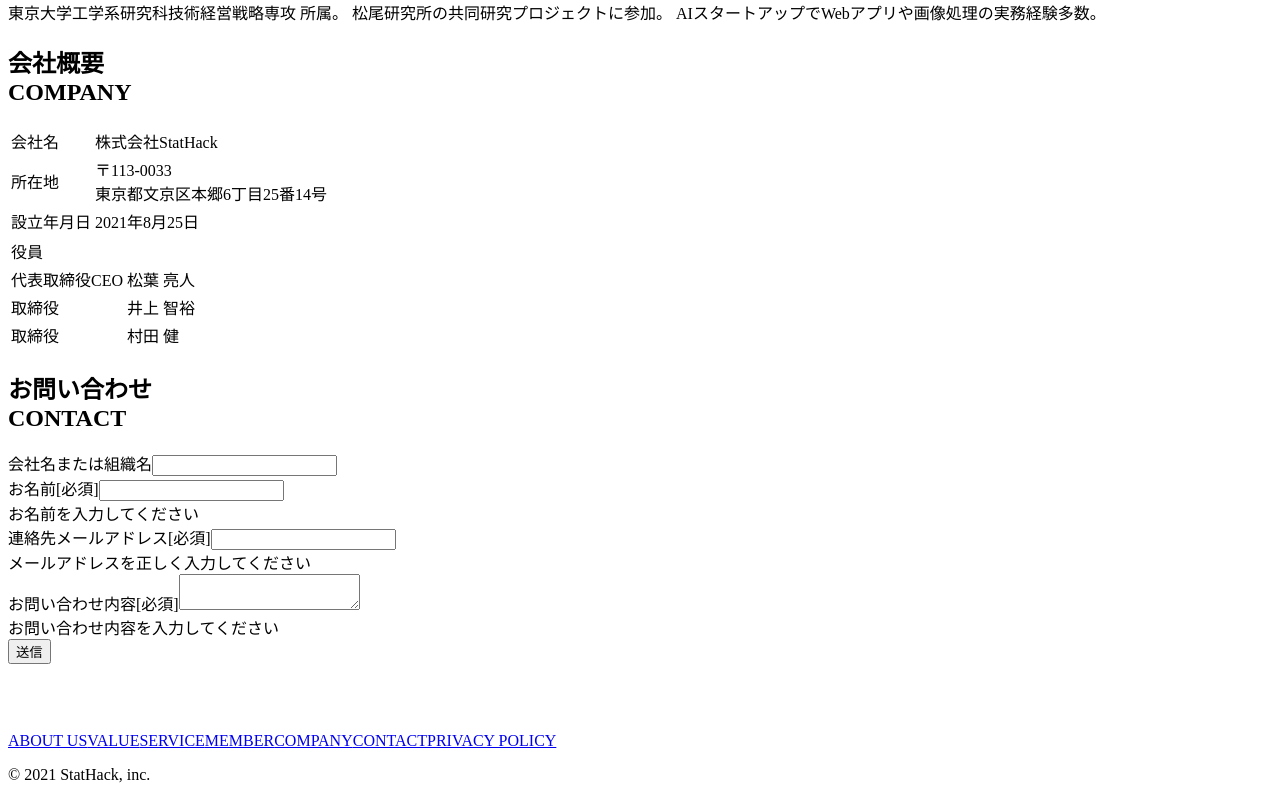
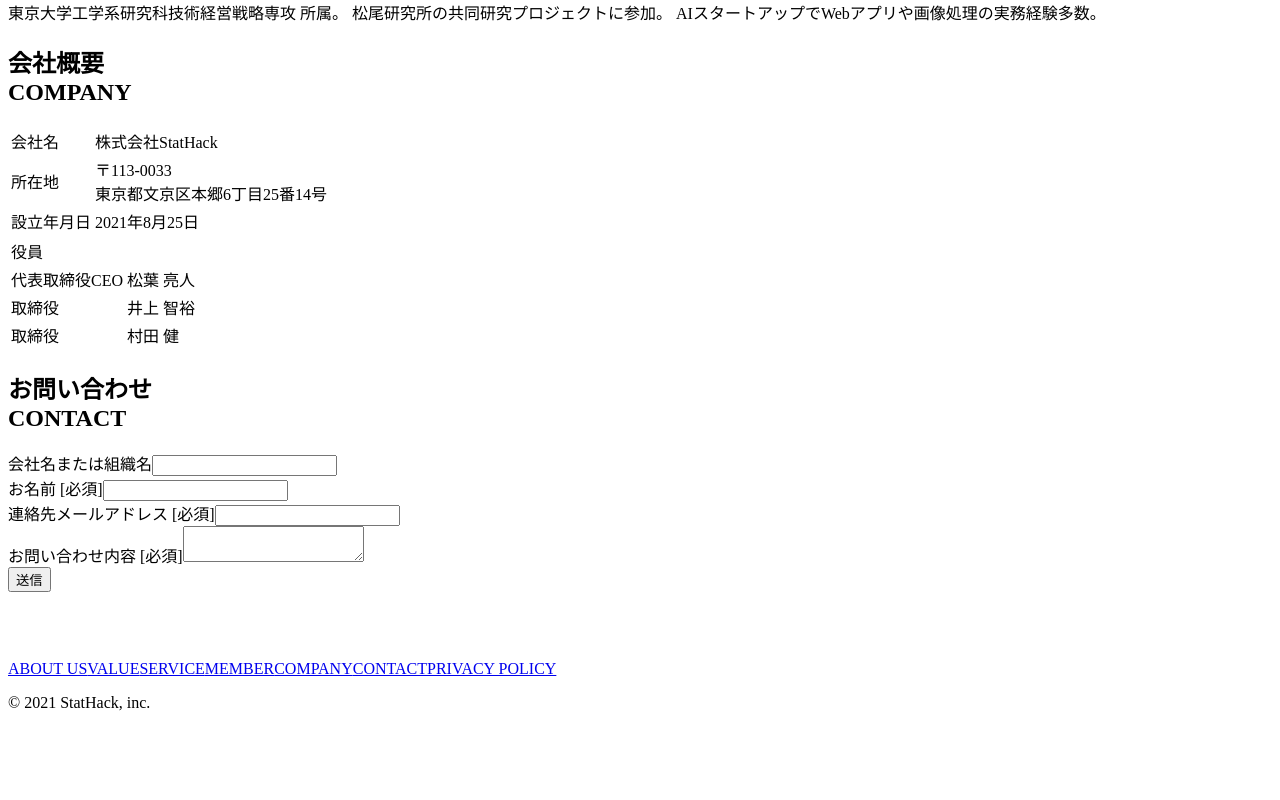
Before and after one commit to stathack2021/homepage, a Next.js app in the folder app/: page / in a window 1280 px wide. Shown: the part 11055-11855 px from the top of the page. After the commit the page ends 11783 px from the top, so only its background shows below. Built offline with nearby package versions, Linux system fonts and the light colour scheme.

Commit message:
[update] form

```diff
--- a/app/pages/index.tsx
+++ b/app/pages/index.tsx
@@ -408,23 +408,23 @@ export const Home = (): JSX.Element => (
             </div>
             <div className="p-2 w-full">
               <div className="relative">
-                <label htmlFor="name" className="leading-7 text-sm">お名前[必須]</label>
+                <label htmlFor="name" className="leading-7 text-sm">お名前 [必須]</label>
                 <input type="text" id="name" name="お名前" data-formrun-required className="w-full bg-sh-gray4 bg-opacity-80 rounded border border-gray-300 focus:border-blue-500 focus:bg-white focus:ring-2 focus:ring-blue-200 text-base outline-none text-gray-700 py-1 px-3 leading-8 transition-colors duration-200 ease-in-out"/>
-                <div data-formrun-show-if-error="お名前">お名前を入力してください</div>
+                {/* <div data-formrun-show-if-error="お名前">お名前を入力してください</div> */}
               </div>
             </div>
             <div className="p-2 w-full">
               <div className="relative">
-                <label htmlFor="email" className="leading-7 text-sm">連絡先メールアドレス[必須]</label>
+                <label htmlFor="email" className="leading-7 text-sm">連絡先メールアドレス [必須]</label>
                 <input type="email" id="email" name="メールアドレス" data-formrun-type="email" data-formrun-required className="w-full bg-sh-gray4 bg-opacity-80 rounded border border-gray-300 focus:border-blue-500 focus:bg-white focus:ring-2 focus:ring-blue-200 text-base outline-none text-gray-700 py-1 px-3 leading-8 transition-colors duration-200 ease-in-out"/>
-                <div data-formrun-show-if-error="メールアドレス">メールアドレスを正しく入力してください</div>
+                {/* <div data-formrun-show-if-error="メールアドレス">メールアドレスを正しく入力してください</div> */}
               </div>
             </div>
             <div className="p-2 w-full">
               <div className="relative">
-                <label htmlFor="message" className="leading-7 text-sm">お問い合わせ内容[必須]</label>
+                <label htmlFor="message" className="leading-7 text-sm">お問い合わせ内容 [必須]</label>
                 <textarea id="message" name="お問い合わせ内容" data-formrun-required className="w-full bg-sh-gray4 bg-opacity-80 rounded border border-gray-300 focus:border-blue-500 focus:bg-white focus:ring-2 focus:ring-blue-200 h-64 text-base outline-none text-gray-700 py-1 px-3 resize-none leading-6 transition-colors duration-200 ease-in-out"></textarea>
-                <div data-formrun-show-if-error="お問い合わせ内容">お問い合わせ内容を入力してください</div>
+                {/* <div data-formrun-show-if-error="お問い合わせ内容">お問い合わせ内容を入力してください</div> */}
               </div>
             </div>
             <div className="p-2 w-full mt-10">
```
